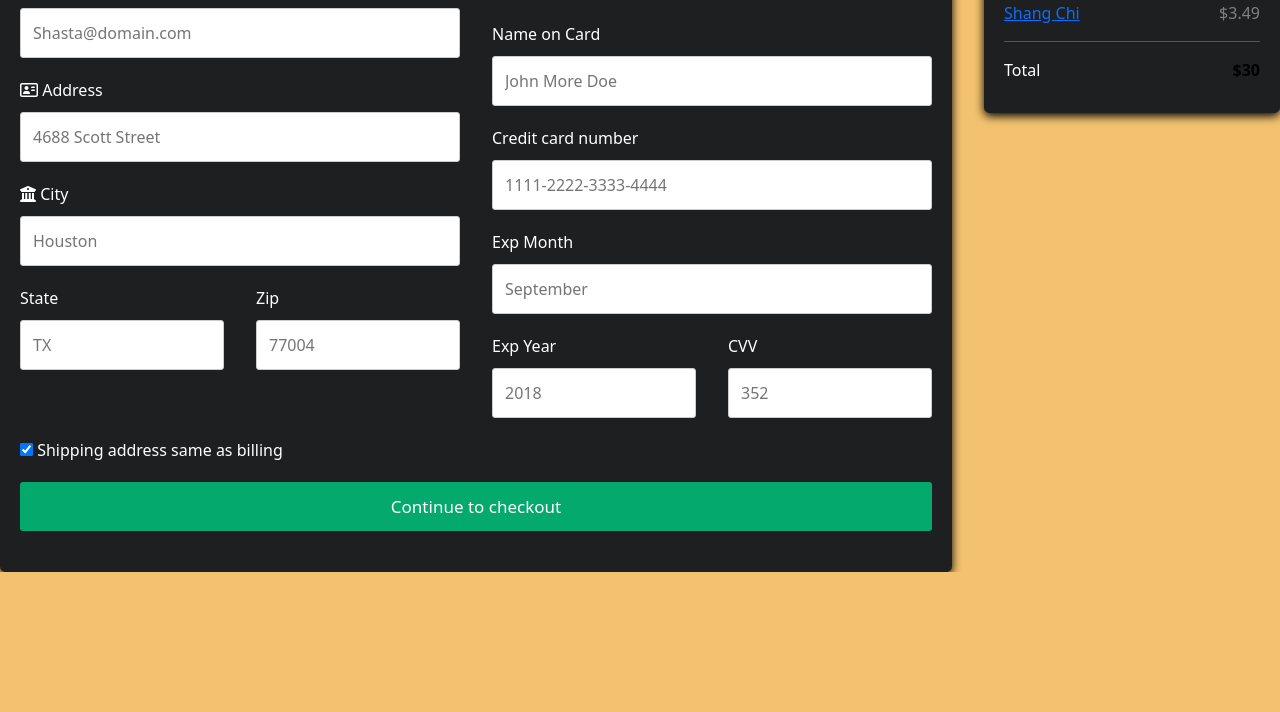
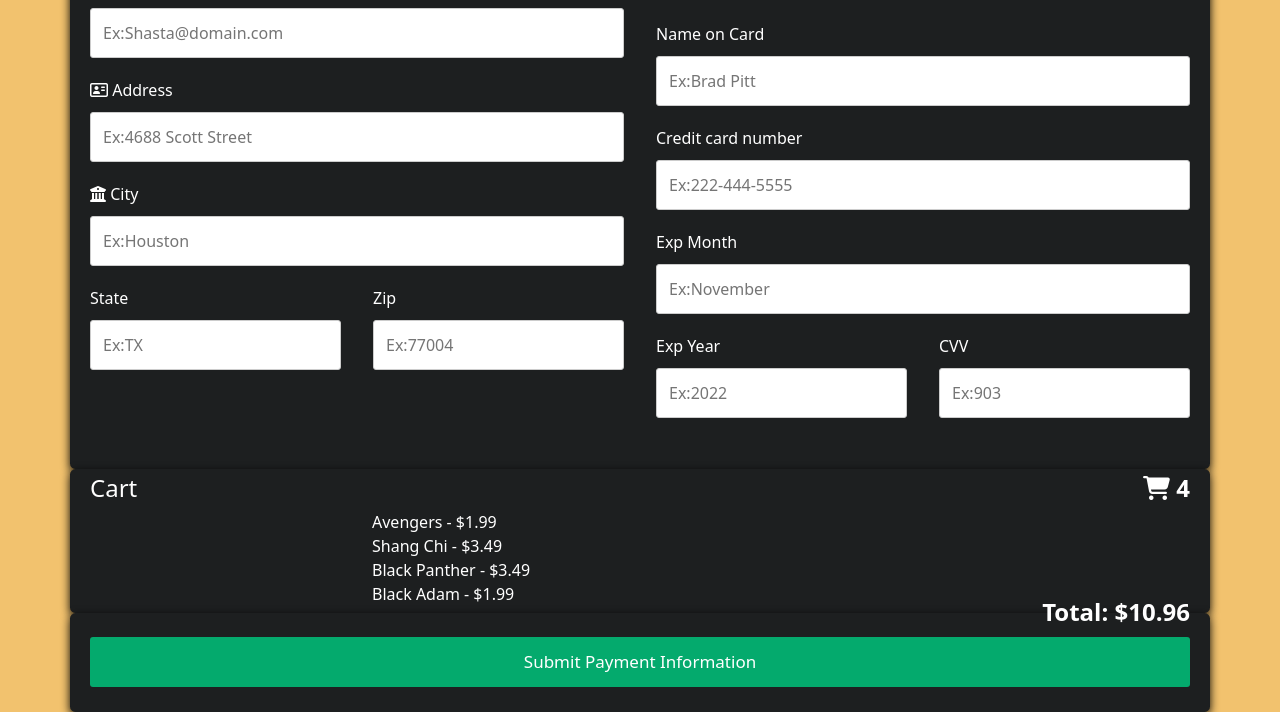
Before and after one commit to SaiCharan21/Seenima, a plain HTML site: page checkout.html in a window 1280 px wide. Shown: the part 360-1072 px from the top of the page. Before the commit the page ends 932 px from the top, so only its background shows below. Drawn offline with nearby package versions, Linux system fonts and the light colour scheme.

```diff
--- a/checkout.html
+++ b/checkout.html
@@ -74,7 +74,7 @@
             font-size: 45px;
         }
 
-        .btn {
+        .box {
             background-color: #04AA6D;
             color: white;
             padding: 12px;
@@ -82,17 +82,12 @@
             border: none;
             width: 100%;
             border-radius: 3px;
-            cursor: pointer;
             font-size: 17px;
-        }
-
-        .btn:hover {
-            background-color: #45a049;
         }
 
         span.price {
             float: right;
-            color: grey;
+            color: white;
         }
     </style>
 
@@ -127,30 +122,31 @@
                     <div class="container">
                         <form id="f01">
 
+                            <!--Billing Address Info-->
                             <div class="row">
                                 <div class="col02">
                                     <h3>Billing Address</h3>
                                     <label for="fullname"<i class="fa fa-user"></i> Full Name </label>
-                                    <input type="text" id="fullname" name="fullname" placeholder="Shasta Cougar">
+                                    <input type="text" id="fullname" name="fullname" placeholder="Ex:Shasta Cougar">
                                     <label for="email"<i class="fa fa-envelope"></i> Email</label>
-                                    <input type="text" id="email" name="email" placeholder="Shasta@domain.com">
+                                    <input type="text" id="email" name="email" placeholder="Ex:Shasta@domain.com">
                                     <label for="address"><i class="fa fa-address-card-o"></i> Address</label>
-                                    <input type="text" id="address" name="address" placeholder="4688 Scott Street">
+                                    <input type="text" id="address" name="address" placeholder="Ex:4688 Scott Street">
                                     <label for="city"><i class="fa fa-institution"></i> City</label>
-                                    <input type="text" id="city" name="city" placeholder="Houston">
-
+                                    <input type="text" id="city" name="city" placeholder="Ex:Houston">
                                     <div class="row">
                                         <div class="col02">
                                             <label for="state">State</label>
-                                            <input type="text" id="state" name="state" placeholder="TX">
+                                            <input type="text" id="state" name="state" placeholder="Ex:TX">
                                         </div>
                                         <div class="col02">
                                             <label for="zip">Zip</label>
-                                            <input type="text" id="zip" name="zip" placeholder="77004">
+                                            <input type="text" id="zip" name="zip" placeholder="Ex:77004">
                                         </div>
                                     </div>
                                 </div>
 
+                                <!--CC Logos-->
                                 <div class="col02">
                                     <h3>Payment</h3>
                                     <label for="fullname">Accepted Cards</label>
@@ -160,46 +156,51 @@
                                         <i class="fa fa-cc-mastercard" style="color:red;"></i>
                                         <i class="fa fa-cc-discover" style="color:orange;"></i>
                                     </div>
-                                    <label for="cname">Name on Card</label>
-                                    <input type="text" id="cname" name="cardname" placeholder="John More Doe">
+
+                                    <!--CC Info-->
+                                    <label for="ccname">Name on Card</label>
+                                    <input type="text" id="ccname" name="ccname" placeholder="Ex:Brad Pitt">
                                     <label for="ccnum">Credit card number</label>
-                                    <input type="text" id="ccnum" name="cardnumber" placeholder="1111-2222-3333-4444">
-                                    <label for="expmonth">Exp Month</label>
-                                    <input type="text" id="expmonth" name="expmonth" placeholder="September">
+                                    <input type="text" id="ccnum" name="ccnum" placeholder="Ex:222-444-5555">
+                                    <label for="ccmonth">Exp Month</label>
+                                    <input type="text" id="ccmonth" name="ccmonth" placeholder="Ex:November">
                                     <div class="row">
                                         <div class="col02">
-                                            <label for="expyear">Exp Year</label>
-                                            <input type="text" id="expyear" name="expyear" placeholder="2018">
+                                            <label for="ccyear">Exp Year</label>
+                                            <input type="text" id="ccyear" name="ccyear" placeholder="Ex:2022">
                                         </div>
                                         <div class="col02">
                                             <label for="cvv">CVV</label>
-                                            <input type="text" id="cvv" name="cvv" placeholder="352">
+                                            <input type="text" id="cvv" name="cvv" placeholder="Ex:903">
                                         </div>
                                     </div>
                                 </div>
-
                             </div>
-                            <label>
-                                <input type="checkbox" checked="checked" name="sameadr"> Shipping address same as billing
-                            </label>
-                            <input type="submit" value="Continue to checkout" class="btn">
                         </form>
                     </div>
                 </div>
+
+                <!--Cart List-->
                 <div class="col03">
                     <div class="container">
-                        <h4>Cart <span class="price" style="color:black"><i class="fa fa-shopping-cart"></i> <b>4</b></span></h4>
-                        <p><a href="#">Avengers Endgame</a> <span class="price">$1.99</span></p>
-                        <p><a href="#">Black Panther</a> <span class="price">$1.99</span></p>
-                        <p><a href="#">Black Adam</a> <span class="price">$3.49</span></p>
-                        <p><a href="#">Shang Chi</a> <span class="price">$3.49</span></p>
-                        <hr>
-                        <p>Total <span class="price" style="color:black"><b>$30</b></span></p>
+                        <h4>Cart <span class="price" style="color:white"><i class="fa fa-shopping-cart"></i> <b>4</b></span></h4>
+                        <ul>
+                            <li>Avengers - $1.99</li>
+                            <br>
+                            <li>Shang Chi - $3.49</li>
+                            <br>
+                            <li>Black Panther - $3.49</li>
+                            <br>
+                            <li>Black Adam - $1.99</li>
+                        </ul>
+                        <h4> <span class="price" style="color:white"><b> Total: $10.96</b></span></h4>
                     </div>
+
+                    <!--Submit Payment Info Button-->
+                        <div class="container">
+                            <input type="submit" value="Submit Payment Information" class="box">
+                        </div>
                 </div>
             </div>
-
-
-
 </body>
 </html>
```
